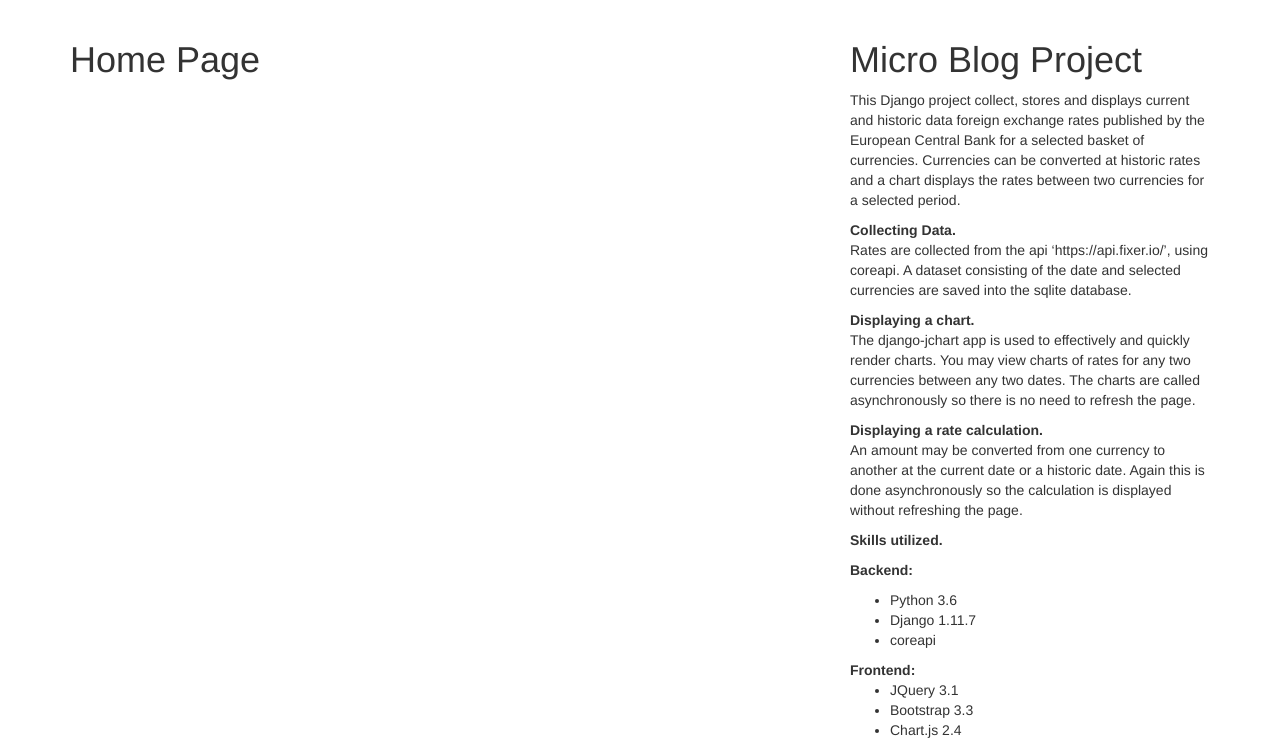
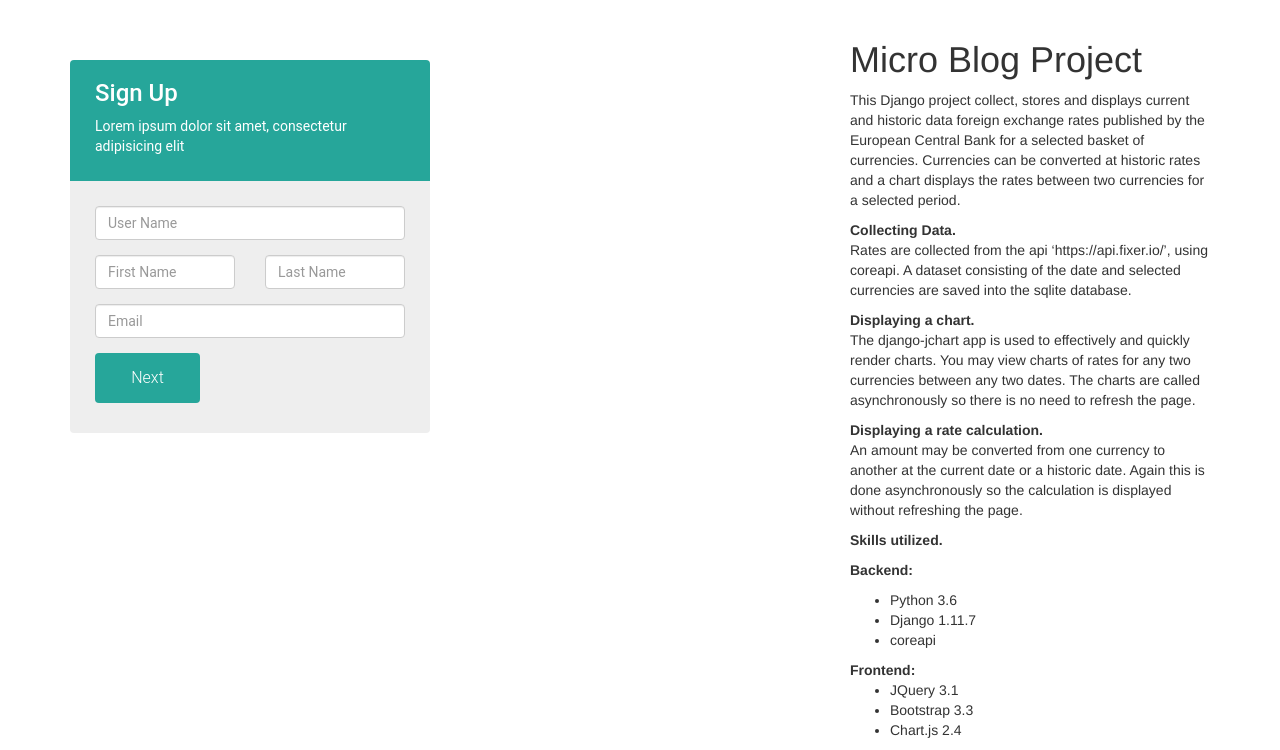
Before and after one commit to cjshaw1976/django-micro-blog, a Django app: page /user/ in a window 1280 px wide. Shown: the part 52-802 px from the top of the page. Run offline with Django 3.2, Linux system fonts and the light colour scheme; some libraries are stand-ins or nearby versions.

Commit message:
progress on signin form

```diff
--- /dev/null
+++ b/blog/templates/signup.html
@@ -0,0 +1,181 @@
+{% extends "base.html" %}
+{% load static %}
+{% block content %}
+<div class="row">
+            <div class="col-md-6 form-box">
+                <form role="form" class="registration-form" action="javascript:void(0);">
+                  {% csrf_token %}
+                    <fieldset>
+                        <div class="form-top">
+                            <div class="form-top-left">
+                                <h3><span><i class="fa fa-calendar-check-o" aria-hidden="true"></i></span>Sign Up</h3>
+                                <p>Lorem ipsum dolor sit amet, consectetur adipisicing elit</p>
+                            </div>
+                        </div>
+                        <div class="form-bottom">
+                          <div class="row">
+                              <div class="form-group col-sm-12">
+                                  <input type="text" class="form-control" placeholder="User Name" id="username" autocomplete="off">
+                              </div>
+                          </div>
+                            <div class="row">
+                                <div class="form-group col-sm-6">
+                                    <input type="text" class="form-control" placeholder="First Name" id="fname" autocomplete="off">
+                                </div>
+                                <div class="form-group col-sm-6">
+                                    <input type="text" class="form-control" placeholder="Last Name" id="lname" autocomplete="off">
+                                </div>
+                            </div>
+                            <div class="form-group">
+                                <input type="text" name="email" placeholder="Email" class="form-email form-control" id="email" autocomplete="off" required>
+                            </div>
+                            <button type="button" class="btn btn-next">Next</button>
+                        </div>
+                    </fieldset>
+                    <fieldset>
+                        <div class="form-top">
+                            <div class="form-top-left">
+                                <h3><span><i class="fa fa-calendar-check-o" aria-hidden="true"></i></span>Sign Up</h3>
+                                <p>Lorem ipsum dolor sit amet, consectetur adipisicing elit</p>
+                            </div>
+                        </div>
+                        <div class="form-bottom">
+                          <div class="row">
+                              <div class="form-group col-sm-12">
+                                  <input type="password" class="form-control" placeholder="Password" id="password" autocomplete="off">
+                              </div>
+                          </div>
+                          <div class="row">
+                              <div class="form-group col-sm-12">
+                                  <input type="password" class="form-control" placeholder="Retype Password" id="cpassword" autocomplete="off">
+                              </div>
+                          </div>
+                            <div class="row">
+                              <div class="form-group col-sm-12">
+                                  <input type="text" class="form-control" placeholder="Memorable Word" id="fname" autocomplete="off">
+                              </div>
+                            </div>
+                            <button type="button" class="btn btn-previous">Previous</button>
+                            <button type="button" class="btn btn-next">Next</button>
+                        </div>
+                    </fieldset>
+                    <fieldset>
+                        <div class="form-top">
+                            <div class="form-top-left">
+                                <h3><span><i class="fa fa-calendar-check-o" aria-hidden="true"></i></span> Lorem ipsum dolor sit amet</h3>
+                                <p>Lorem ipsum dolor sit amet, consectetur adipisicing elit</p>
+                            </div>
+                        </div>
+                        <div class="form-bottom">
+                            <div class="form-group">
+                                <input type="date" class="form-control" id="pref_date" autocomplete="off">
+                            </div>
+                            <div class="form-group">
+                                <textarea class="form-control" id="biograpy" placeholder="About Me"></textarea>
+                            </div>
+                            <div class="form-group">
+                                <input type="file" class="form-control" id="avatar">
+                            </div>
+                            <button type="button" class="btn btn-previous">Previous</button>
+                            <button type="submit" class="btn">Submit</button>
+                        </div>
+                    </fieldset>
+                </form>
+            </div>
+        </div>
+
+      <script type="text/javascript">
+        document.addEventListener("DOMContentLoaded", function(event) {
+          var csrftoken = jQuery("[name=csrfmiddlewaretoken]").val();
+
+          /* Todo
+           * check password meets requirements
+          */
+          $('#username').bind('keyup', function(event) {
+            // Remove spaces
+            $(this).val(function(i, v) {return v.replace(/\s/g,'');});
+
+            // Check if username in use
+            // Not strictly cleaver as you can fish for user names
+            $.post('{% url 'user_signup_check' %}', { csrfmiddlewaretoken: csrftoken, username: $('#username').val() }, function(data, status){
+              if (data.exists == true) {
+                $('#username').removeClass('input-success');
+                $('#username').addClass('input-error');
+              } else {
+                $('#username').removeClass('input-error');
+                $('#username').addClass('input-success');
+              }
+            });
+          });
+
+          // Check email valid
+          $('#email').focusout(function(event) {
+            $.post('{% url 'user_signup_check' %}', { csrfmiddlewaretoken: csrftoken, email: $('#email').val() }, function(data, status){
+              if (data.correct == true) {
+                $('#email').addClass('input-success');
+                $('#email').removeClass('input-error');
+              } else {
+                $('#email').addClass('input-error');
+                $('#email').removeClass('input-success');
+              }
+            });
+          });
+
+          // Check passwords meet requirements and match
+          $("#password").focusout(function(){
+              $("#password").addClass('input-error');
+          });
+
+            $('.registration-form fieldset:first').fadeIn('slow');
+
+            $('.registration-form input[type="text"]').on('focus', function () {
+                $(this).removeClass('input-error');
+            });
+
+            // next step
+            /* Todo, add email check and password checks */
+            $('.registration-form .btn-next').on('click', function () {
+                var parent_fieldset = $(this).parents('fieldset');
+                var next_step = true;
+
+                parent_fieldset.find('input[type="text"],input[type="email"]').each(function () {
+                    if ($(this).val() == "") {
+                        $(this).addClass('input-error');
+                        next_step = false;
+                    } else {
+                        $(this).removeClass('input-error');
+                    }
+                });
+
+                if (next_step) {
+                    parent_fieldset.fadeOut(400, function () {
+                        $(this).next().fadeIn();
+                    });
+                }
+
+            });
+
+            // previous step
+            $('.registration-form .btn-previous').on('click', function () {
+                $(this).parents('fieldset').fadeOut(400, function () {
+                    $(this).prev().fadeIn();
+                });
+            });
+
+            // submit
+            $('.registration-form').on('submit', function (e) {
+
+                $(this).find('input[type="text"],input[type="email"]').each(function () {
+                    if ($(this).val() == "") {
+                        e.preventDefault();
+                        $(this).addClass('input-error');
+                    } else {
+                        $(this).removeClass('input-error');
+                    }
+                });
+
+            });
+
+        });
+      </script>
+{% endblock %}
--- a/blog/urls.py
+++ b/blog/urls.py
@@ -10,6 +10,7 @@ urlpatterns = [
     url(r'^post/(?P<pk>[0-9]+)/delete/$', views.deletePost, name='delete_post'),
 
     url(r'^user(?:/(?P<step>[0-9]))?/$', views.newUser, name='user_new'),
+    url(r'^user/usercheck/$', views.signupUserCheck, name='user_signup_check'),
     url(r'^user/(?P<userName>\w+)/$', views.viewUser, name='user_view'),
     url(r'^user/(?P<userName>\w+)/posts/$', views.postsUser, name='user_posts'),
     url(r'^user/(?P<userName>\w+)/edit/$', views.editUser, name='user_edit'),
--- a/blog/views.py
+++ b/blog/views.py
@@ -1,9 +1,10 @@
 from django.contrib.auth import authenticate, login, logout
+from django.contrib.auth.models import User
 from django.http import JsonResponse
 from django.shortcuts import render, redirect
 from django.views.decorators.csrf import csrf_exempt, csrf_protect
 
-from django.contrib.auth.models import User
+from validate_email import validate_email
 
 from .models import Blogs, Profile
 
@@ -35,7 +36,7 @@ def newUser(request, step=0):
     # New user
     # https://simpleisbetterthancomplex.com/tutorial/2016/08/01/how-to-upload-files-with-django.html
     # https://simpleisbetterthancomplex.com/tutorial/2017/02/18/how-to-create-user-sign-up-view.html#sign-up-with-confirmation-mail
-    return render(request, 'home.html', {})
+    return render(request, 'signup.html', {})
 
 def confirmUser(request, hashCode):
     # Confirm User Email
@@ -55,8 +56,32 @@ def postsUser(request):
 
 def loginUser(request):
     # Login User
+    return render(request, 'login.html', {})
 
-    return render(request, 'login.html', {})
+@csrf_protect
+def signupUserCheck(request):
+    # Get variables from post
+    user_name = request.POST.get('username', '')
+    email = request.POST.get('email', '')
+
+    # Check username is not in use, case insensitive
+    if user_name != '':
+        data = {
+            'exists': False,
+        }
+
+        if User.objects.filter(username__iexact=user_name).exists():
+            data['exists'] = True
+
+    # Check email is valid
+    if email != '':
+        data = {
+            'correct': False,
+        }
+        if validate_email(email):
+            data['correct'] = True
+
+    return JsonResponse(data)
 
 
 @csrf_protect
--- a/microblog/static/css/style.css
+++ b/microblog/static/css/style.css
@@ -19,3 +19,117 @@
     border-left:none !important;
     box-shadow: inset 0px 1px 0 rgba(0,0,0,.075);
  }
+
+
+/* https://bootsnipp.com/snippets/a2Ee3 */
+button.btn {
+    height: 50px;
+    margin: 0;
+    padding: 0 20px;
+    vertical-align: middle;
+    background: #26A69A;
+    ;
+    border: 0;
+    font-family: 'Roboto', sans-serif;
+    font-size: 16px;
+    font-weight: 300;
+    line-height: 50px;
+    color: #fff;
+    -moz-border-radius: 4px;
+    -webkit-border-radius: 4px;
+    border-radius: 4px;
+    text-shadow: none;
+    -moz-box-shadow: none;
+    -webkit-box-shadow: none;
+    box-shadow: none;
+    -o-transition: all .3s;
+    -moz-transition: all .3s;
+    -webkit-transition: all .3s;
+    -ms-transition: all .3s;
+    transition: all .3s;
+}
+
+button.btn:hover {
+    opacity: 0.6;
+    color: #fff;
+}
+
+button.btn:active {
+    outline: 0;
+    opacity: 0.6;
+    color: #fff;
+    -moz-box-shadow: none;
+    -webkit-box-shadow: none;
+    box-shadow: none;
+}
+
+button.btn:focus {
+    outline: 0;
+    opacity: 0.6;
+    background: #26A69A;
+    ;
+    color: #fff;
+}
+
+button.btn:active:focus,
+button.btn.active:focus {
+    outline: 0;
+    opacity: 0.6;
+    background: #26A69A;
+    ;
+    color: #fff;
+}
+
+ .form-box {
+     padding-top: 40px;
+     font-family: 'Roboto', sans-serif !important;
+ }
+
+ .form-top {
+     overflow: hidden;
+     padding: 0 25px 15px 25px;
+     background: #26A69A;
+     -moz-border-radius: 4px 4px 0 0;
+     -webkit-border-radius: 4px 4px 0 0;
+     border-radius: 4px 4px 0 0;
+     text-align: left;
+     color: #fff;
+     transition: opacity .3s ease-in-out;
+ }
+
+ .form-top h3 {
+     color: #fff;
+ }
+
+ .form-bottom {
+     padding: 25px 25px 30px 25px;
+     background: #eee;
+     -moz-border-radius: 0 0 4px 4px;
+     -webkit-border-radius: 0 0 4px 4px;
+     border-radius: 0 0 4px 4px;
+     text-align: left;
+     transition: all .4s ease-in-out;
+ }
+
+ .form-bottom:hover {
+     -webkit-box-shadow: 0 2px 4px 0 rgba(0, 0, 0, 0.16), 0 2px 10px 0 rgba(0, 0, 0, 0.12);
+     box-shadow: 0 2px 4px 0 rgba(0, 0, 0, 0.16), 0 2px 10px 0 rgba(0, 0, 0, 0.12);
+ }
+
+ form .form-bottom button.btn {
+     min-width: 105px;
+ }
+
+ form .form-bottom .input-error {
+     border-color: #d03e3e;
+     color: #d03e3e;
+ }
+
+ form .form-bottom .input-success {
+     border-color: #4cd03e;
+     color: #4cd03e;
+ }
+
+ form.registration-form fieldset {
+     display: none;
+ }
--- a/requirments.txt
+++ b/requirments.txt
@@ -3,3 +3,4 @@ djangorestframework==3.7.3
 olefile==0.44
 Pillow==4.3.0
 pytz==2017.3
+validate-email==1.3
```
Also changed, not shown: blog/templates/login.html (+26 -1 lines), db.sqlite3, 3 other files.
